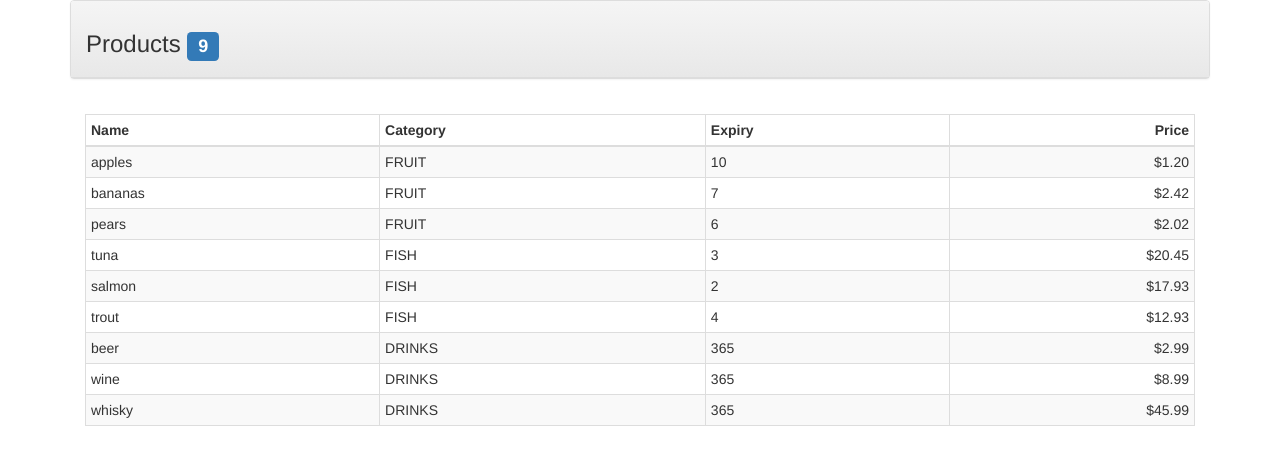
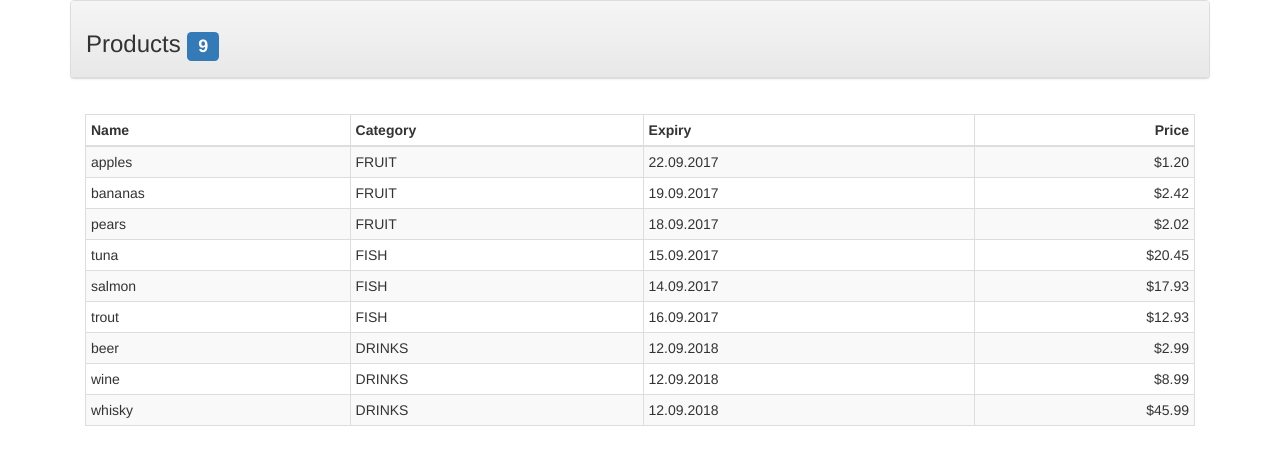
Before and after one commit to VladimirPolietaiev/AngularJS, a website: page Angular_JS/Angular_JS_Filters/app/index.html in a window 1280 px wide. Drawn offline with Linux system fonts and the light colour scheme; some packages are replaced by stand-ins of ours; files whose address does not match are found by name.

Commit message:
add filter date

```diff
--- a/Angular_JS/Angular_JS_Filters/app/app.js
+++ b/Angular_JS/Angular_JS_Filters/app/app.js
@@ -8,6 +8,12 @@
 	function defaultController(productData) {
 		var vm = this;
 		vm.products = productData.products;
+		vm.getExpiryDate = getExpiryDate;
+
+		function getExpiryDate(days) {
+			var now =new Date();
+			return now.setDate(now.getDate() + days);
+		}
 
 
 		// vm.htmlSnippet =
--- a/Angular_JS/Angular_JS_Filters/app/index.html
+++ b/Angular_JS/Angular_JS_Filters/app/index.html
@@ -29,8 +29,8 @@
 					<tr ng-repeat="p in vm.products">
 						<td>{{p.name | lowercase}}</td>
 						<td>{{p.category | uppercase}}</td>
-						<td>{{p.expiry}}</td>
-						<td class="text-right">{{p.price | currency}}</td>
+						<td>{{vm.getExpiryDate(p.expiry) | date: "dd.MM.yyyy"}}</td>
+						<td class="text-right">{{p.price | currency: "$"}}</td>
 					</tr>
 				</tbody>
 			</table>
@@ -39,7 +39,7 @@
 			<!-- <div ng-bind-html="vm.htmlSnippet"></div> -->
 			<!-- <div ng-bind-html="vm.htmlSnippet | linky"></div> -->
 		</div>
-	</div>
+	<div>
 
 	<script src="vendor/angular/angular.min.js"></script>
 	<script src="vendor/angular-sanitize/angular-sanitize.min.js"></script>
```
